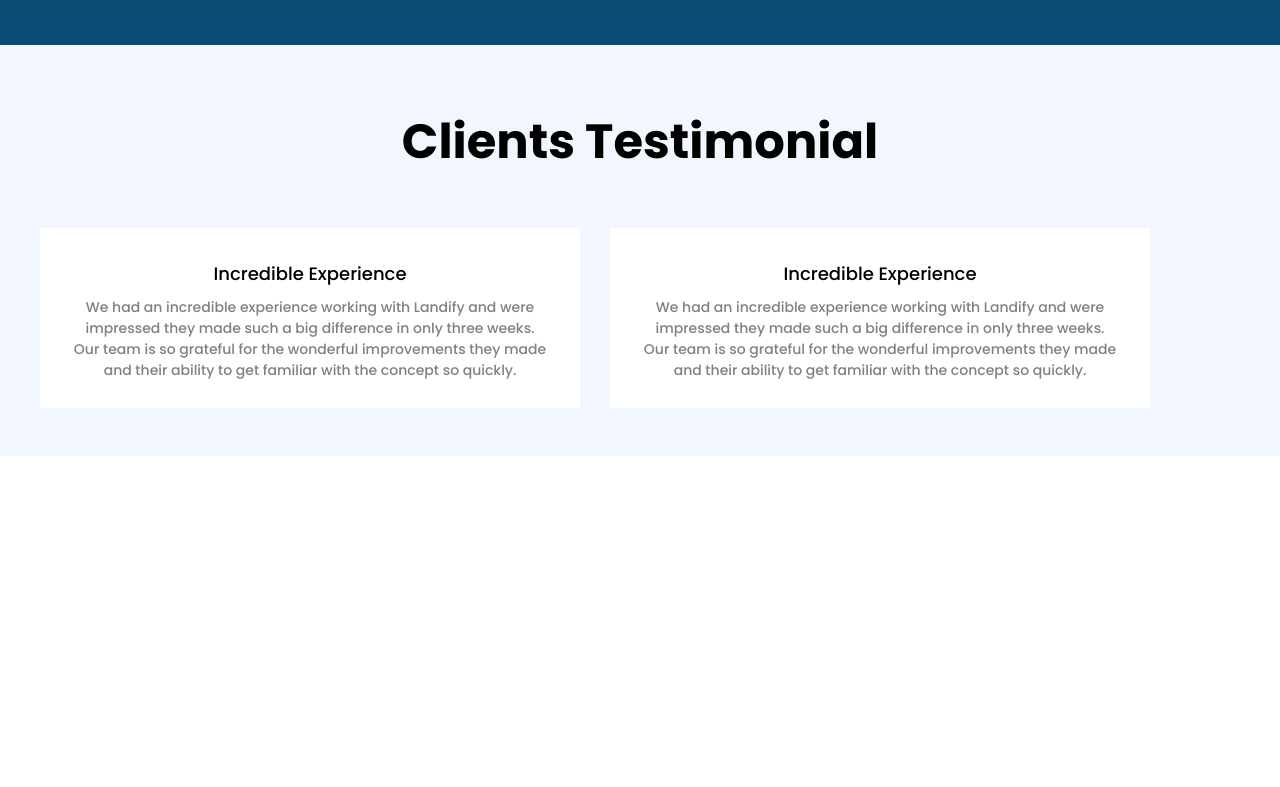
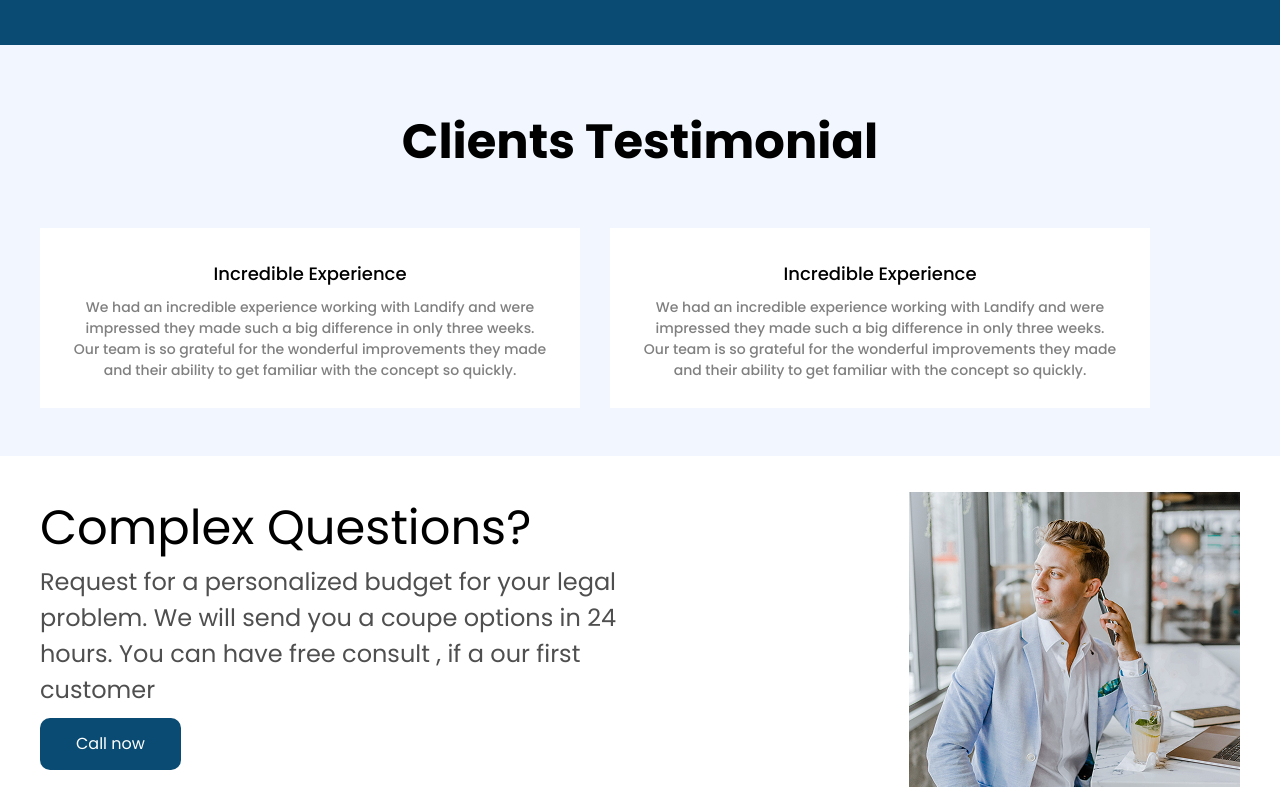
Before and after one commit to maga76/class_work, a website: page index.html in a window 1280 px wide. Shown: the part 2169-2956 px from the top of the page. Before the commit the page ends 2625 px from the top, so only its background shows below. Drawn offline with Linux system fonts and the light colour scheme.

Commit message:
section7

```diff
--- a/index.html
+++ b/index.html
@@ -99,7 +99,49 @@
                 </div>
             </div><br><br>
         </section>
-
+        <section class="max-w-[1200px] m-auto mt-[36px]">
+            <div class="flex justify-between">
+                <aside>
+                    <p class="text-[48px] ">Complex Questions?</p>
+                    <p class="text-[24px] w-[600px] text-[#4F4F4F] ">Request for a personalized budget for your legal problem. We will send you a coupe options in 24 hours. You can have free consult , if a our first customer</p>
+                    <button class="p-[14px_36px] bg-[#094B72] text-[white] rounded-[10px] mt-[10px]">Call now</button>
+                </aside>
+                <img src="./src/image/мужык.png" alt="">
+            </div>
+        </section>
+        <!-- <footer>
+            <div>
+                <img src="./src/image/Logo (1).png" alt="">
+                <aside>
+                    <div>
+                        <div>
+                            <p>Product</p>
+                            <p>Overview</p>
+                            <p></p>
+                            <p></p>
+                            <p></p>
+                            <p></p>
+                        </div>
+                        <div>
+                            <p></p>
+                            <p></p>
+                            <p></p>
+                            <p></p>
+                            <p></p>
+                            <p></p>
+                        </div>
+                        <div>
+                            <p></p>
+                            <p></p>
+                            <p></p>
+                            <p></p>
+                            <p></p>
+                            <p></p>
+                        </div>
+                    </div>
+                </aside>
+            </div>
+        </footer> -->
     </main>
 </body>
 </html>
```
Also changed, not shown: src/image/Logo (1).png (added), src/image/мужык.png (added), src/output.css.
